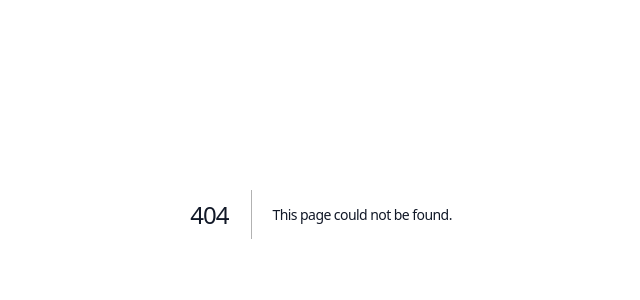
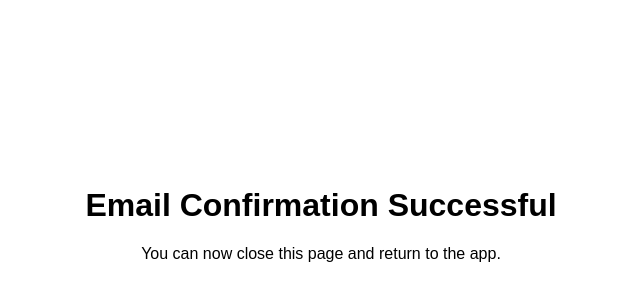
Before and after one commit to DriveTutor/Website, a Next.js app: page /auth-redirect in a window 1280 px wide. Before the commit this address had no page. Shown: the part 186-486 px from the top of the page, without its empty margins (319-959 px from the left). Built offline with nearby package versions, Linux system fonts and the light colour scheme.

Commit message:
Create auth-redirect.js

```diff
--- /dev/null
+++ b/pages/auth-redirect.js
@@ -0,0 +1,33 @@
+import { useEffect } from 'react';
+import { useRouter } from 'next/router';
+
+const AuthRedirect = () => {
+  const router = useRouter();
+
+  useEffect(() => {
+    // You can perform any actions here like showing a confirmation message
+    // or additional logic for mobile app redirection, analytics, etc.
+
+    console.log("Auth-redirect successful!");
+  }, []);
+
+  return (
+    <div
+      style={{
+        display: 'flex',
+        justifyContent: 'center',
+        alignItems: 'center',
+        height: '100vh',
+        textAlign: 'center',
+        fontFamily: 'Arial, sans-serif',
+      }}
+    >
+      <div>
+        <h1>Email Confirmation Successful</h1>
+        <p>You can now close this page and return to the app.</p>
+      </div>
+    </div>
+  );
+};
+
+export default AuthRedirect;
```
